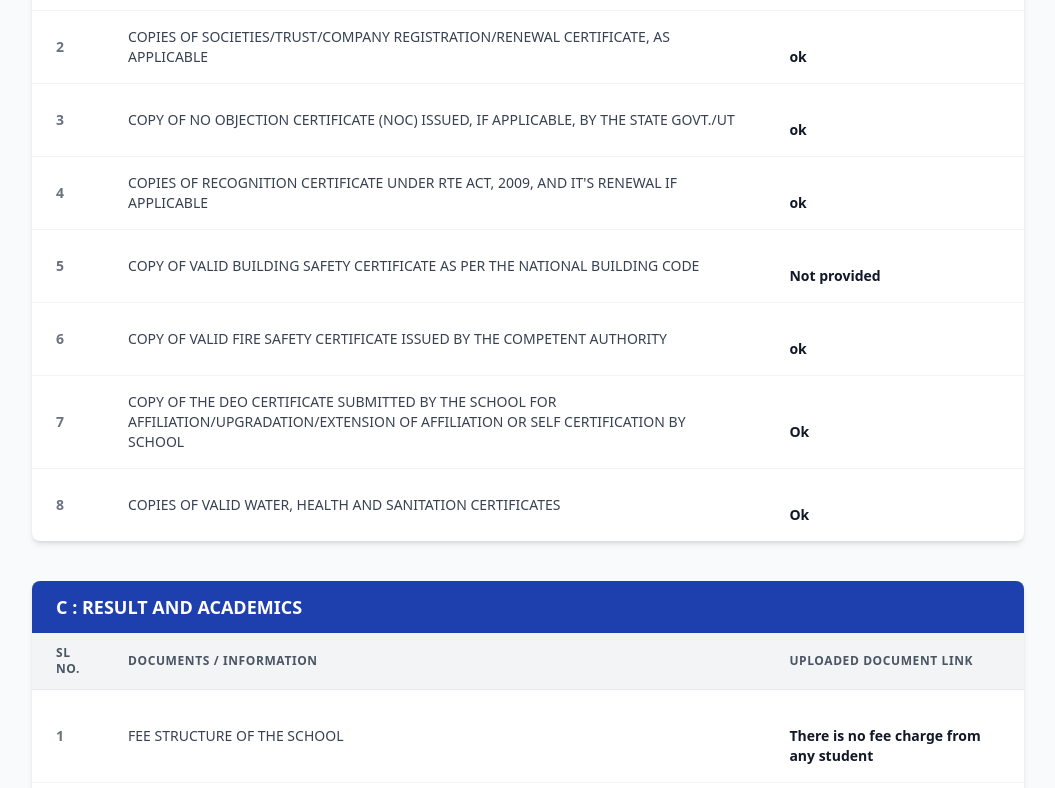
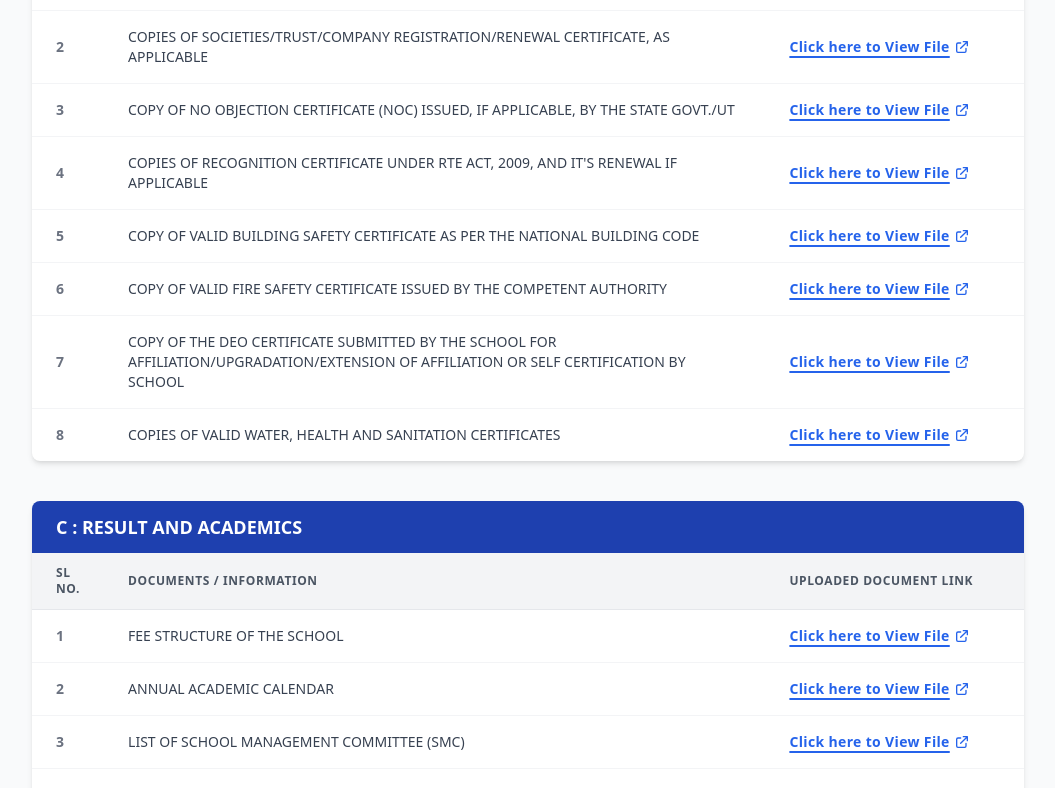
Before and after one commit to arnagupta2003/school-disclosure, a plain HTML site: page public-disclosure.html in a window 1280 px wide. Shown: the part 1075-1863 px from the top of the page, without its empty margins (112-1167 px from the left). Drawn offline with nearby package versions, Linux system fonts and the light colour scheme.

Commit message:
Reverted URL change

```diff
--- a/config.js
+++ b/config.js
@@ -14,7 +14,7 @@ const SchoolConfig = {
 
   // B: Documents and Information
   documents: [
-    { id: 1, title: "COPIES OF AFFILIATION/UPGRADATION LETTER AND RECENT EXTENSION OF AFFILIATION, IF ANY", link: "ok" },
+    { id: 1, title: "COPIES OF AFFILIATION/UPGRADATION LETTER AND RECENT EXTENSION OF AFFILIATION, IF ANY", link: "https://google.com" },
     { id: 2, title: "COPIES OF SOCIETIES/TRUST/COMPANY REGISTRATION/RENEWAL CERTIFICATE, AS APPLICABLE", link: "ok" },
     { id: 3, title: "COPY OF NO OBJECTION CERTIFICATE (NOC) ISSUED, IF APPLICABLE, BY THE STATE GOVT./UT", link: "ok" },
     { id: 4, title: "COPIES OF RECOGNITION CERTIFICATE UNDER RTE ACT, 2009, AND IT'S RENEWAL IF APPLICABLE", link: "ok" },
--- a/public-disclosure.html
+++ b/public-disclosure.html
@@ -141,18 +141,18 @@
 
     const populateLinkTable = (elementId, dataArray) => {
       const container = document.getElementById(elementId);
-      container.innerHTML = dataArray.map(item => {
-        const isUrl = typeof item.link === 'string' && /^(https?:\/\/|mailto:)/i.test(item.link);
-        return `
-          <tr class="hover:bg-gray-50 transition">
-            <td class="px-6 py-4 font-semibold text-gray-500">${item.id}</td>
-            <td class="px-6 py-4 text-gray-700 font-medium">${item.title}</td>
-            <td class="px-6 py-4 text-gray-900 font-semibold ${!isUrl ? 'whitespace-pre-line' : ''}">
-              ${isUrl ? `<a href="${item.link}" target="_blank" rel="noopener noreferrer" class="inline-flex items-center text-blue-600 hover:text-blue-800 font-bold tracking-wide transition underline decoration-2 underline-offset-4">Click here to View File<svg class="w-4 h-4 ml-1" fill="none" stroke="currentColor" stroke-width="2" viewBox="0 0 24 24"><path stroke-linecap="round" stroke-linejoin="round" d="M10 6H6a2 2 0 00-2 2v10a2 2 0 002 2h10a2 2 0 002-2v-4M14 4h6m0 0v6m0-6L10 14"></path></svg></a>` : `${item.link || 'Not provided'}`}
-            </td>
-          </tr>
-        `;
-      }).join('');
+      container.innerHTML = dataArray.map(item => `
+        <tr class="hover:bg-gray-50 transition">
+          <td class="px-6 py-4 font-semibold text-gray-500">${item.id}</td>
+          <td class="px-6 py-4 text-gray-700 font-medium">${item.title}</td>
+          <td class="px-6 py-4">
+            <a href="${item.link}" target="_blank" rel="noopener noreferrer" class="inline-flex items-center text-blue-600 hover:text-blue-800 font-bold tracking-wide transition underline decoration-2 underline-offset-4">
+              Click here to View File
+              <svg class="w-4 h-4 ml-1" fill="none" stroke="currentColor" stroke-width="2" viewBox="0 0 24 24"><path stroke-linecap="round" stroke-linejoin="round" d="M10 6H6a2 2 0 00-2 2v10a2 2 0 002 2h10a2 2 0 002-2v-4M14 4h6m0 0v6m0-6L10 14"></path></svg>
+            </a>
+          </td>
+        </tr>
+      `).join('');
     };
 
     // Initialize execution on load
```
